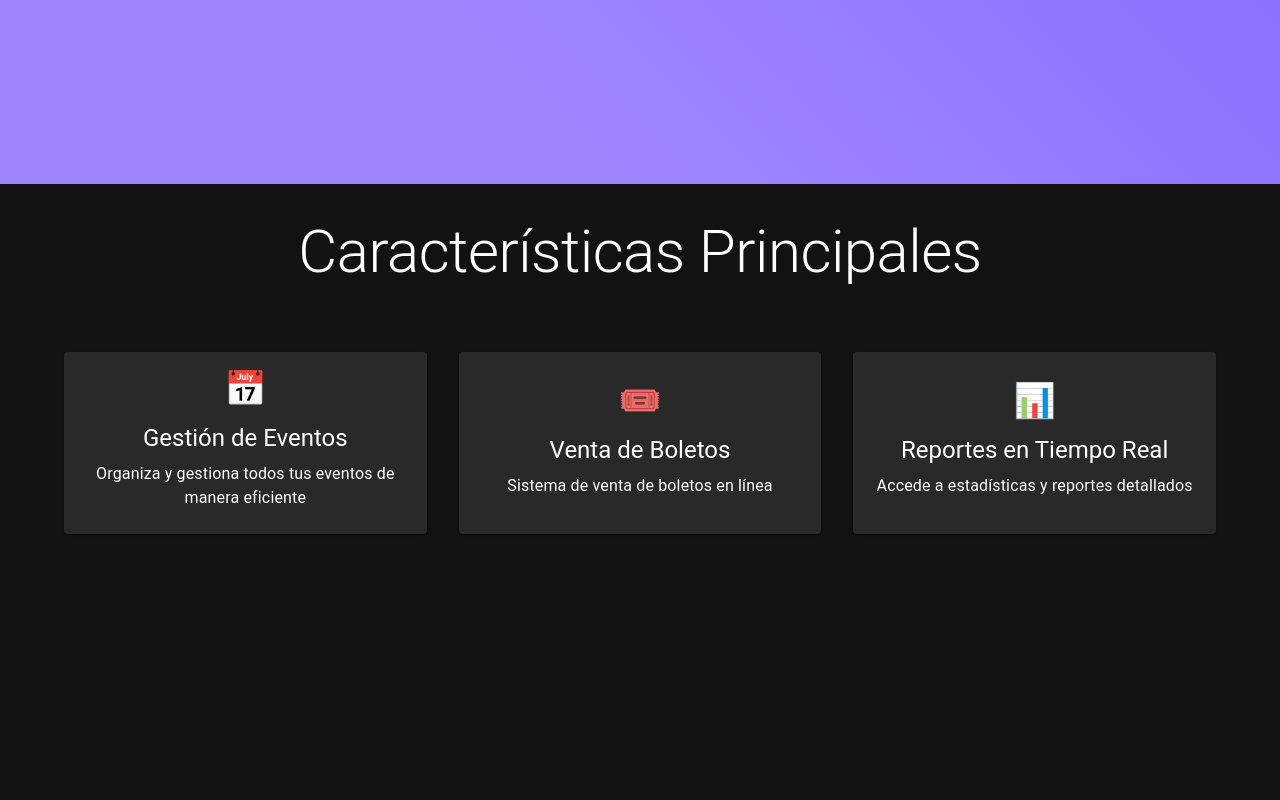
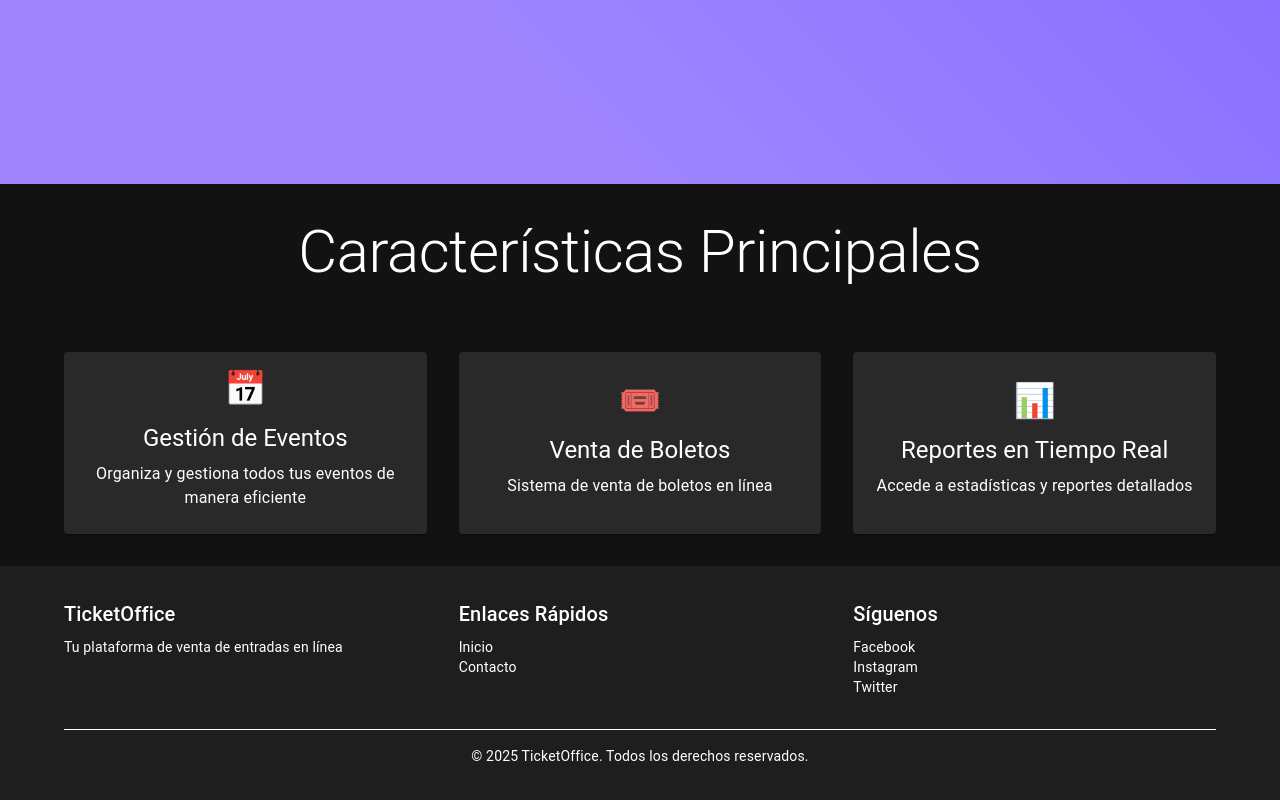
Before and after one commit to alejandrojuarez675/ticketoffice-frontend-2, a React (Create React App) app: page / in a window 1280 px wide. Shown: the part 680-1480 px from the top of the page. Before the commit the page ends 1246 px from the top, so only its background shows below. Built offline with nearby package versions, Linux system fonts and the light colour scheme.

Commit message:
add footer

```diff
--- /dev/null
+++ b/src/components/Footer.tsx
@@ -0,0 +1,69 @@
+import React from 'react';
+import { Box, Container, Typography, Grid, Link } from '@mui/material';
+import { styled } from '@mui/material/styles';
+
+const FooterWrapper = styled(Box)(({ theme }) => ({
+  backgroundColor: '#1e1e1e',
+  color: theme.palette.text.primary,
+  padding: theme.spacing(4, 0),
+  marginTop: 'auto',
+}));
+
+const FooterLink = styled(Link)(({ theme }) => ({
+  color: 'white',
+  textDecoration: 'none',
+  '&:hover': {
+    textDecoration: 'underline',
+  },
+}));
+
+const Footer = () => {
+  return (
+    <FooterWrapper>
+      <Container>
+        <Grid container spacing={4}>
+          <Grid item xs={12} sm={4}>
+            <Typography variant="h6" gutterBottom sx={{ color: 'white' }}>
+              TicketOffice
+            </Typography>
+            <Typography variant="body2" sx={{ color: 'white' }}>
+              Tu plataforma de venta de entradas en línea
+            </Typography>
+          </Grid>
+          <Grid item xs={12} sm={4}>
+            <Typography variant="h6" gutterBottom sx={{ color: 'white' }}>
+              Enlaces Rápidos
+            </Typography>
+            <Typography variant="body2" sx={{ color: 'white' }}>
+              <FooterLink href="/">Inicio</FooterLink>
+            </Typography>
+            <Typography variant="body2" sx={{ color: 'white' }}>
+              <FooterLink href="/contact">Contacto</FooterLink>
+            </Typography>
+          </Grid>
+          <Grid item xs={12} sm={4}>
+            <Typography variant="h6" gutterBottom sx={{ color: 'white' }}>
+              Síguenos
+            </Typography>
+            <Typography variant="body2" sx={{ color: 'white' }}>
+              <FooterLink href="#">Facebook</FooterLink>
+            </Typography>
+            <Typography variant="body2" sx={{ color: 'white' }}>
+              <FooterLink href="#">Instagram</FooterLink>
+            </Typography>
+            <Typography variant="body2" sx={{ color: 'white' }}>
+              <FooterLink href="#">Twitter</FooterLink>
+            </Typography>
+          </Grid>
+        </Grid>
+        <Box sx={{ mt: 4, borderTop: 1, borderColor: 'white' }}>
+          <Typography variant="body2" align="center" sx={{ py: 2, color: 'white' }}>
+            © {new Date().getFullYear()} TicketOffice. Todos los derechos reservados.
+          </Typography>
+        </Box>
+      </Container>
+    </FooterWrapper>
+  );
+};
+
+export default Footer;
--- a/src/components/LightLayout.tsx
+++ b/src/components/LightLayout.tsx
@@ -1,7 +1,9 @@
 import React from 'react';
 import { ThemeProvider } from '@mui/material/styles';
-import { CssBaseline, Box, AppBar, Toolbar, Typography, Container } from '@mui/material';
+import { CssBaseline, Box, AppBar, Toolbar, Typography, Button, Container, Link as MuiLink } from '@mui/material';
+import { Link as RouterLink } from 'react-router-dom';
 import { theme } from '../theme';
+import Footer from './Footer';
 
 interface LightLayoutProps {
   children: React.ReactNode;
@@ -20,6 +22,9 @@ const LightLayout: React.FC<LightLayoutProps> = ({ children }) => {
           </Toolbar>
         </AppBar>
         {children}
+        <Box sx={{ flex: 1, display: 'flex', flexDirection: 'column' }}>
+          <Footer />
+        </Box>
       </Box>
     </ThemeProvider>
   );
```
